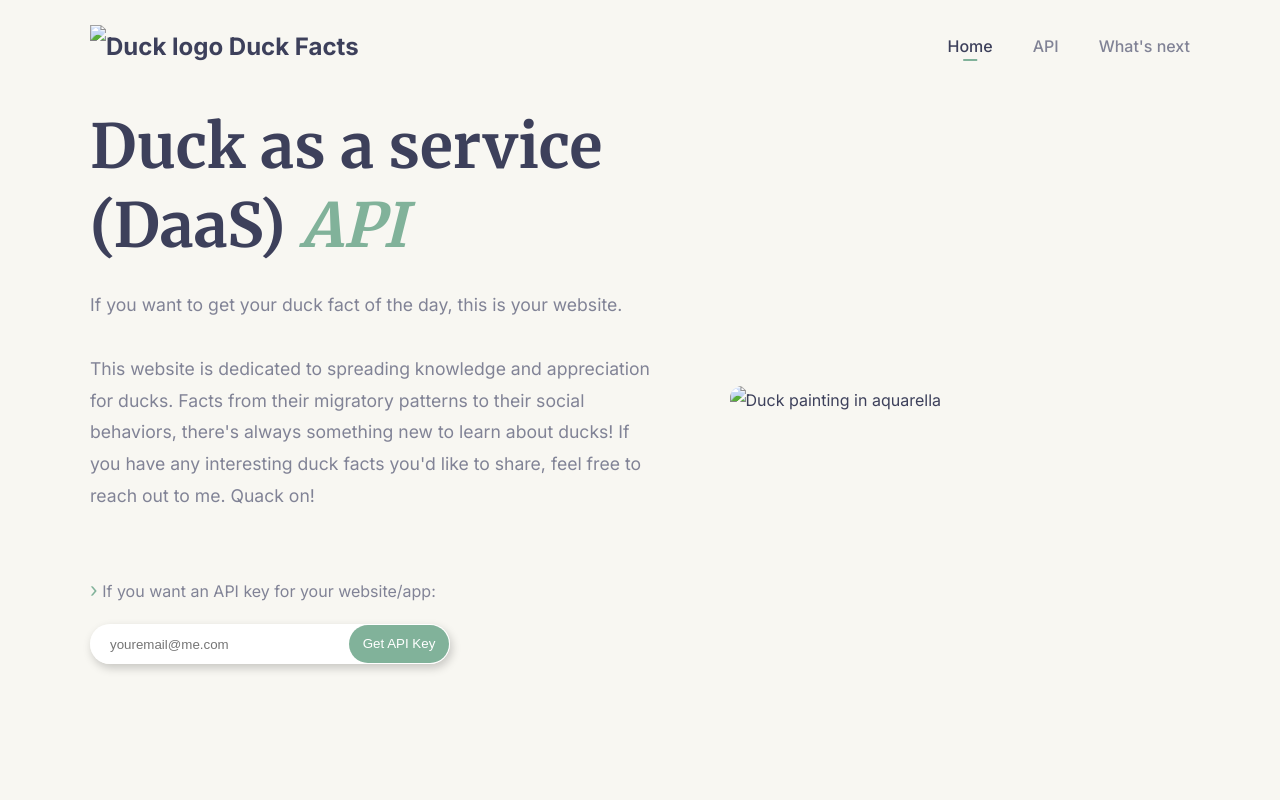
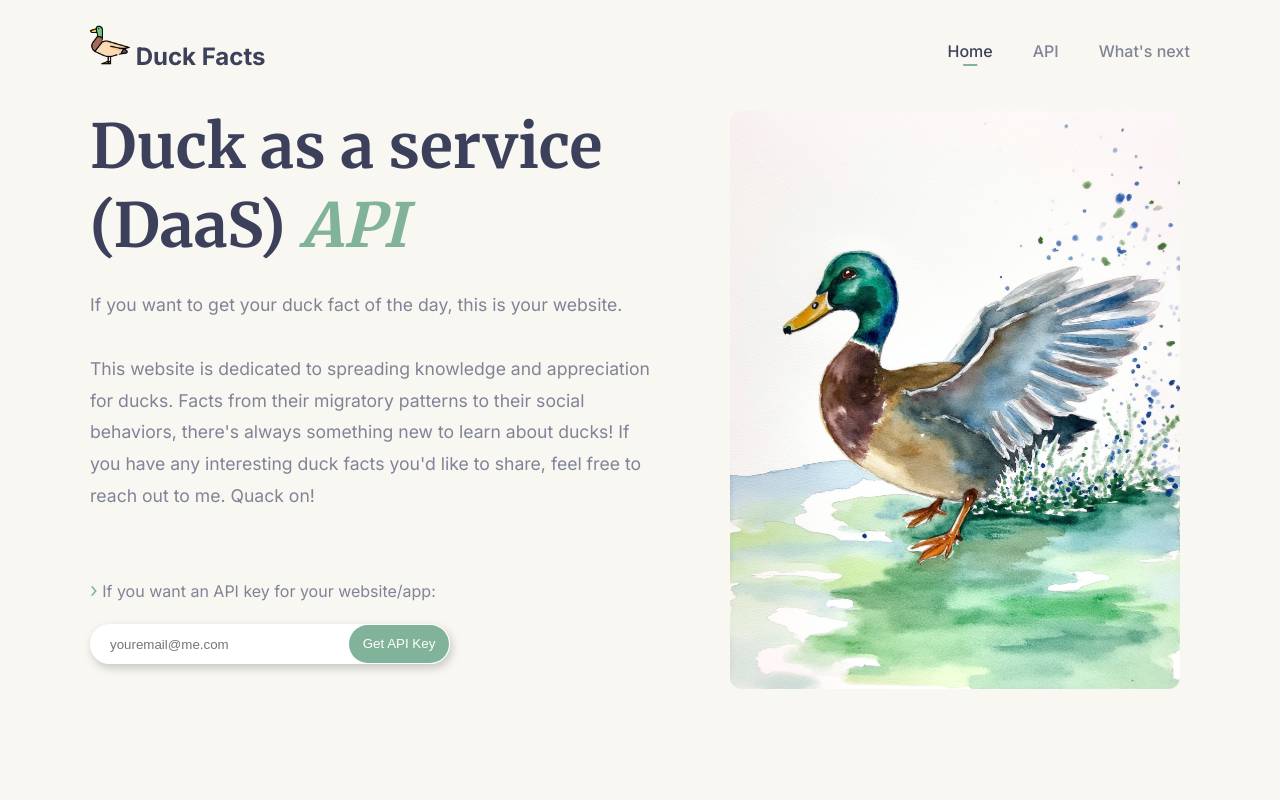
Before and after one commit to bacf5/ducks-api, a website: page public/index.html in a window 1280 px wide. Shown: the top 800 px of the page. Drawn offline with Linux system fonts and the light colour scheme; the site is published under a folder, as on GitHub Pages, so addresses that start at the root find nothing; no server answers.

Commit message:
Modified paths from images

```diff
--- a/public/index.html
+++ b/public/index.html
@@ -4,7 +4,7 @@
     <meta charset="UTF-8" />
     <meta name="viewport" content="width=device-width, initial-scale=1.0" />
     <title>DaaS API | Duck facts</title>
-    <link rel="icon" type="image/x-icon" href="/duck-favicon.png" />
+    <link rel="icon" type="image/x-icon" href="images/duck-favicon.png" />
     <link rel="preconnect" href="https://fonts.googleapis.com" />
     <link rel="preconnect" href="https://fonts.gstatic.com" crossorigin />
     <link
@@ -21,7 +21,7 @@
 
     <header class="header" id="header">
       <div class="container navbar">
-        <a href="#" class="logo"><img src="/duck-logo.png" alt="Duck logo" hight="40" width="40"/> Duck Facts</a>
+        <a href="#" class="logo"><img src="images/duck-logo.png" alt="Duck logo" hight="40" width="40"/> Duck Facts</a>
         <nav>
           <ul class="nav-menu" id="nav-menu">
             <li class="nav-item"><a href="#home" class="nav-link active">Home</a></li>
@@ -68,7 +68,7 @@
             <p id="message" class="container"></p>
           </div>
           <div class="hero-image reveal">
-            <img src="/duck-acuarela.jpg" alt="Duck painting in aquarella" />
+            <img src="images/duck-acuarela.jpg" alt="Duck painting in aquarella" />
           </div>
         </div>
       </section>
```
